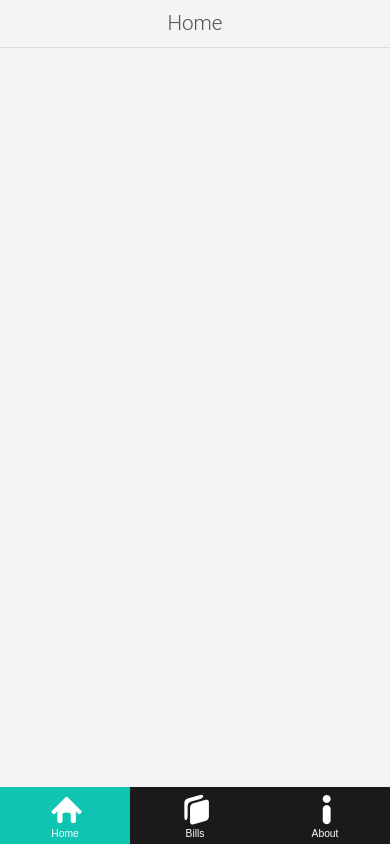
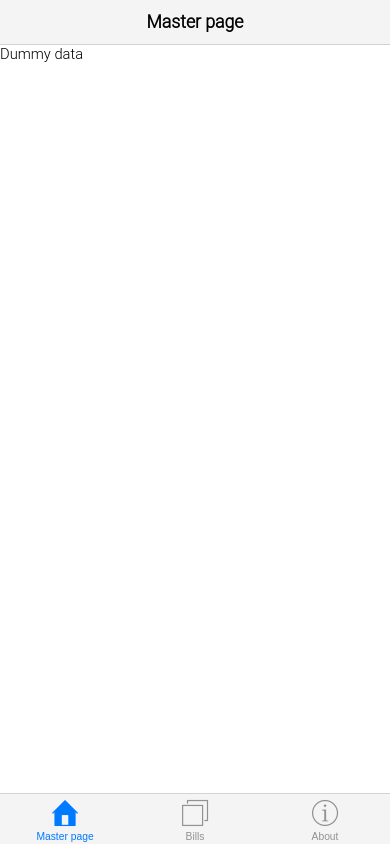
Before and after one commit to laimonasPC/TelerikRepo, a website: page Telerik Progress App/index.html in a window 390 px wide. Drawn offline with Linux system fonts and the light colour scheme; some packages are replaced by stand-ins of ours.

Commit message:
Changes from Screen Builder

```diff
--- a/Telerik Progress App/app.js
+++ b/Telerik Progress App/app.js
@@ -11,9 +11,6 @@
 
                 // you can change the default transition (slide, zoom or fade)
                 transition: 'fade',
-                // comment out the following line to get a UI which matches the look
-                // and feel of the operating system
-                skin: 'flat',
                 // the application needs to know which view to load first
                 initial: 'components/home/view.html',
                 statusBarStyle: 'black-translucent'
--- a/Telerik Progress App/components/dataListView/index.js
+++ b/Telerik Progress App/components/dataListView/index.js
@@ -21,8 +21,8 @@ app.dataListView = kendo.observable({
                             field: 'Description',
                             defaultValue: ''
                         },
-                        'Amount': {
-                            field: 'Amount',
+                        'AccountID': {
+                            field: 'AccountID',
                             defaultValue: ''
                         },
                     }
--- a/Telerik Progress App/components/home/view.html
+++ b/Telerik Progress App/components/home/view.html
@@ -1,4 +1,5 @@
-<div data-role="view" data-title="Home" data-layout="main" data-model="app.home" data-show="app.home.onShow">
+<div data-role="view" data-title="Master page" data-layout="main" data-model="app.home" data-show="app.home.onShow">
     <!-- START_CUSTOM_CODE_home -->
+    Dummy data
     <!-- END_CUSTOM_CODE_home -->
 </div>
--- a/Telerik Progress App/index.html
+++ b/Telerik Progress App/index.html
@@ -33,7 +33,7 @@
 
         <footer data-role="footer">
             <div data-role="tabstrip" id="navigation-container">
-                <a href="components/home/view.html" data-icon="home">Home</a>
+                <a href="components/home/view.html" data-icon="home">Master page</a>
                 <a href="components/dataListView/view.html" data-icon="organize">Bills</a>
                 <a href="components/aboutView/view.html" data-icon="info">About</a>
             </div>
```
Also changed, not shown: Telerik Progress App/components/dataListView/details.html (+2 -2 lines), Telerik Progress App/components/dataListView/view.html (+1 -1 lines), Telerik Progress App/.app.json.
